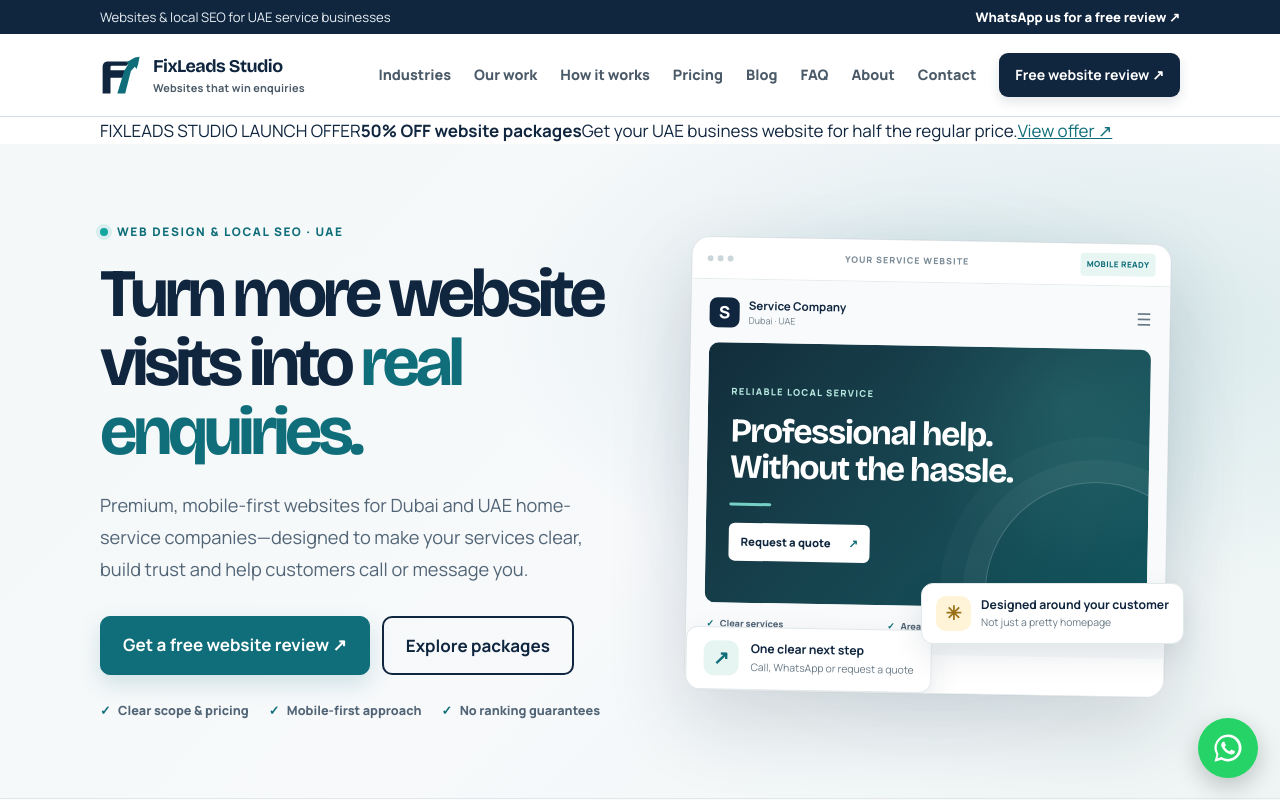
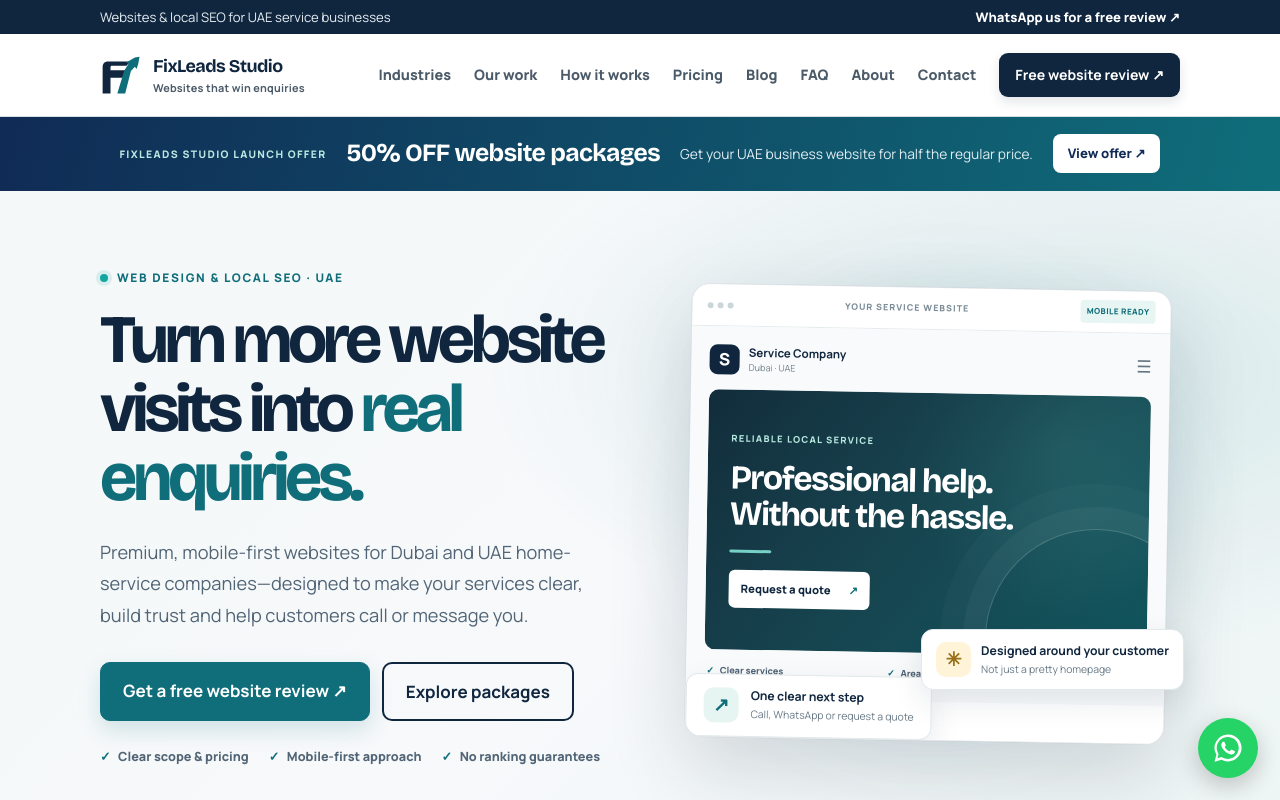
Before and after one commit to souravdadarwal01-max/fixleads-site, a Next.js app in the folder uae-leads-site/: page / in a window 1280 px wide. Shown: the top 800 px of the page. Built offline with nearby package versions, Linux system fonts and the light colour scheme; no server answers.

Commit message:
Style launch offer banners and sale prices

```diff
--- a/uae-leads-site/app/globals.css
+++ b/uae-leads-site/app/globals.css
@@ -388,3 +388,19 @@ html{scroll-padding-top:110px}
 .industry-outline-grid{display:grid;grid-template-columns:repeat(4,minmax(0,1fr));gap:16px}.industry-outline-grid article{padding:22px;border:1px solid var(--line);border-radius:13px;background:#fff}.industry-outline-grid article>span{display:grid;place-items:center;width:35px;height:35px;border-radius:9px;background:#e5f2f2;color:var(--sea);font-weight:900;font-size:.8rem;margin-bottom:17px}.industry-outline-grid h3{font-size:1.08rem}.industry-outline-grid p,.industry-local-example>p{font-size:.9rem;color:var(--slate)}.industry-local-example{display:grid;grid-template-columns:.8fr 1.2fr;gap:28px;padding:25px;margin-top:24px;border-radius:14px;background:#edf5f4}.industry-local-example h3{font-size:1.45rem}.industry-checklist{margin-top:24px;padding:26px;border:1px solid var(--line);border-radius:14px}.industry-checklist ul{padding-left:1.2em}.industry-checklist li{margin:.5em 0}.industry-reading{margin-top:24px;font-size:.9rem;color:var(--slate)}
 @media(max-width:850px){.about-details,.proof-wall{grid-template-columns:1fr;gap:25px}.industry-outline-grid{grid-template-columns:repeat(2,minmax(0,1fr))}.industry-local-example{grid-template-columns:1fr;gap:8px}}
 @media(max-width:560px){.enquiry-fields,.pricing-compare,.industry-outline-grid{grid-template-columns:1fr}.enquiry-full{grid-column:auto}.enquiry-form{padding:20px}.pricing-terms{padding:18px}.proof-wall-card{padding:22px}.about-visual{min-height:300px;padding:25px}}
+
+
+/* 50% launch offer banner and transparent sale pricing */
+.launch-offer-banner{background:linear-gradient(105deg,#102b55,#0f6e7a);color:#fff;padding:17px 0}
+.launch-offer-inner{display:flex;align-items:center;justify-content:center;gap:12px 20px;flex-wrap:wrap;text-align:center}
+.launch-offer-kicker{font-size:.65rem;letter-spacing:.13em;font-weight:900;color:#b9e9e1}
+.launch-offer-inner>strong{font-family:var(--f-head);font-size:clamp(1.15rem,2.5vw,1.55rem);letter-spacing:-.025em}
+.launch-offer-inner>span:not(.launch-offer-kicker){font-size:.86rem;color:#e1edf2}
+.launch-offer-link{display:inline-block;background:#fff;color:#102b55!important;padding:9px 15px;border-radius:8px;text-decoration:none;font-weight:850;font-size:.82rem}
+.launch-offer-link:hover{background:#e9f6f3}
+.pricing-offer-banner{margin:0}
+.plan-regular-price{display:flex;align-items:center;gap:10px;margin:12px 0 0;color:#687985;font-size:.9rem;font-weight:700}
+.plan-regular-price s{color:#75838d}
+.plan-regular-price span{display:inline-block;border-radius:20px;background:#e3f5ec;color:#167044;padding:4px 9px;font-size:.65rem;font-weight:900;letter-spacing:.04em}
+.premium-price{margin-top:2px}
+@media(max-width:650px){.launch-offer-inner{flex-direction:column;gap:7px}.launch-offer-banner{padding:15px 0}.plan-regular-price{flex-wrap:wrap}}
```
